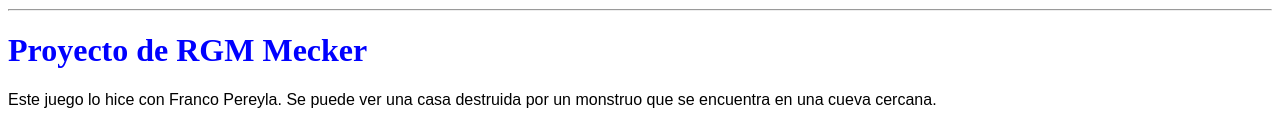
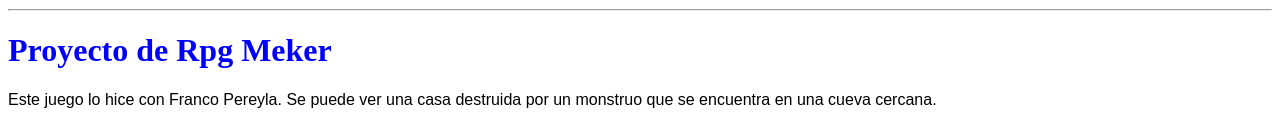
Before and after one commit to aaguss262005-ops/26Leiva-Agustina, a plain HTML site: page index.html in a window 1280 px wide. Shown: the part 762-884 px from the top of the page. Drawn offline with Linux system fonts and the light colour scheme.

Commit message:
Update index.html

```diff
--- a/index.html
+++ b/index.html
@@ -87,7 +87,7 @@
     <hr>
 
     <!-- PROYECTO RGM MECKER -->
-    <h1 onmouseover="cambiarColor(this)" onmouseout="restaurarColor(this)">Proyecto de RGM Mecker</h1>
+    <h1 onmouseover="cambiarColor(this)" onmouseout="restaurarColor(this)">Proyecto de Rpg Meker</h1>
 
     <p>Este juego lo hice con Franco Pereyla.
        Se puede ver una casa destruida por un monstruo que se encuentra en una cueva cercana.</p>
```
